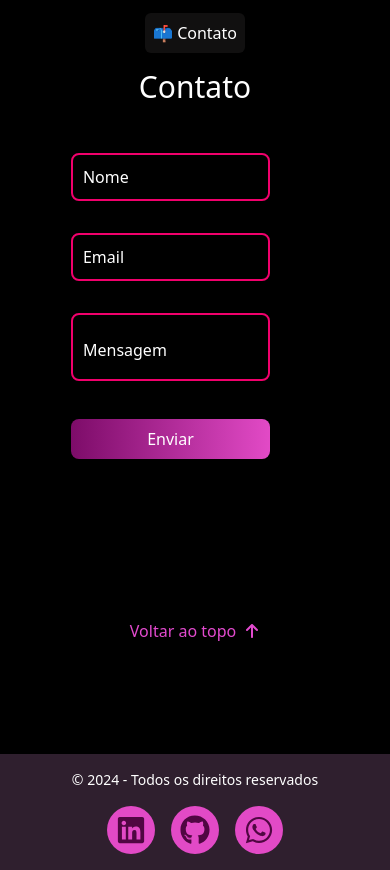
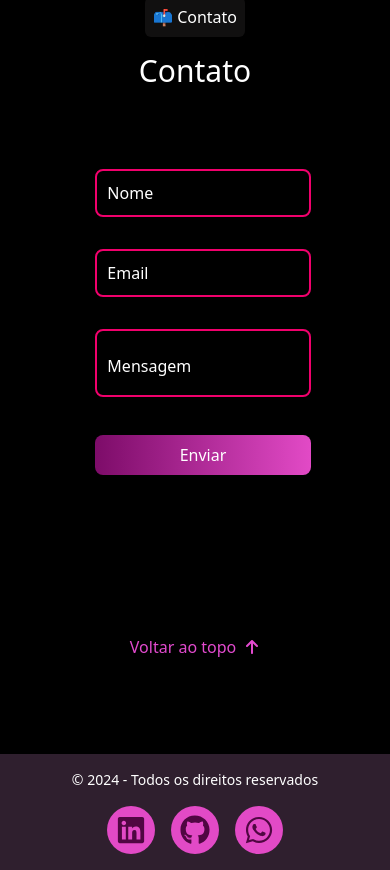
Before and after one commit to RiqueBruno/RiqueBruno, a React (Vite) app: page / in a window 390 px wide. Shown: the part 3466-4336 px from the top of the page. Built offline with nearby package versions, Linux system fonts and the light colour scheme.

Commit message:
refactor: Contact - estilos melhores para mobile

```diff
--- a/src/components/Contact/Contact.tsx
+++ b/src/components/Contact/Contact.tsx
@@ -8,17 +8,17 @@ export default function Contact() {
   return (
     <section
       id="contact"
-      className="w-screen h-screen flex flex-col items-center justify-center text-text-light dark:text-text-dark space-y-8"
+      className="w-screen h-screen flex flex-col items-center justify-center text-text-light dark:text-text-dark space-y-16"
     >
       <header className="w-full flex flex-col items-center justify-center space-y-4">
         <LinkMenu emote="📫" text="Contato" id="" />
         <h2 className="text-3xl">Contato</h2>
       </header>
-      <div className="flex space-x-4 w-[80%]">
+      <div className="flex justify-center items-center space-x-4 w-[80%]">
         <div className="hidden w-[50%] lg:flex items-center justify-center">
           <img src={contactMe} alt="Entre em contato comigo." />
         </div>
-        <div className="lg:w-[50%] flex justify-start items-center">
+        <div className="lg:w-[50%] w-full flex justify-center lg:justify-start items-center">
           <form className="flex flex-col p-4 space-y-8 items-start justify-center w-[84%]">
             <div className="w-full relative h-12 div-label">
               <input
@@ -75,7 +75,7 @@ export default function Contact() {
           </form>
         </div>
       </div>
-      <div className="w-full h-36 flex justify-center items-end">
+      <div className="w-full h-28 flex justify-center items-end">
         <a
           href="#home"
           className="flex space-x-2 justify-center items-center text-link text-base dark:border-link dark:border-none border-2 dark:bg-background-dark p-2 rounded-lg"
```
